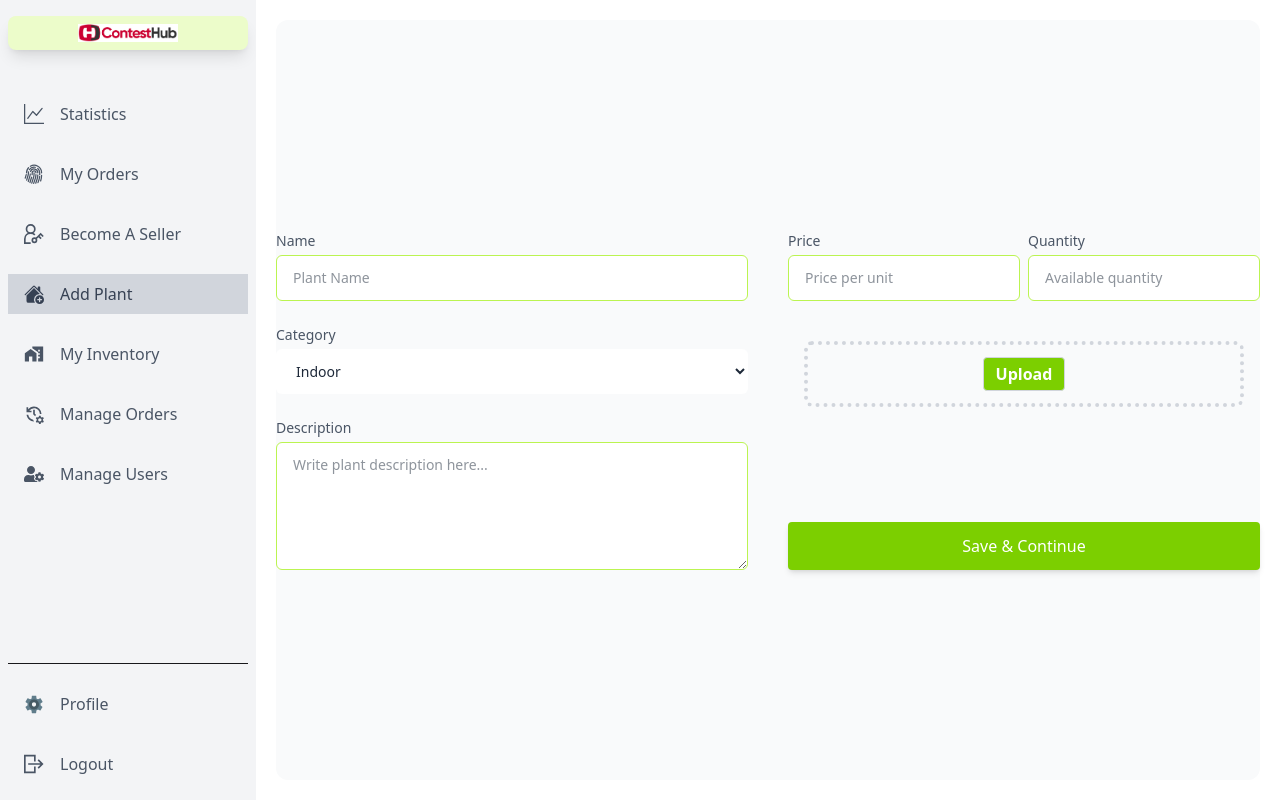
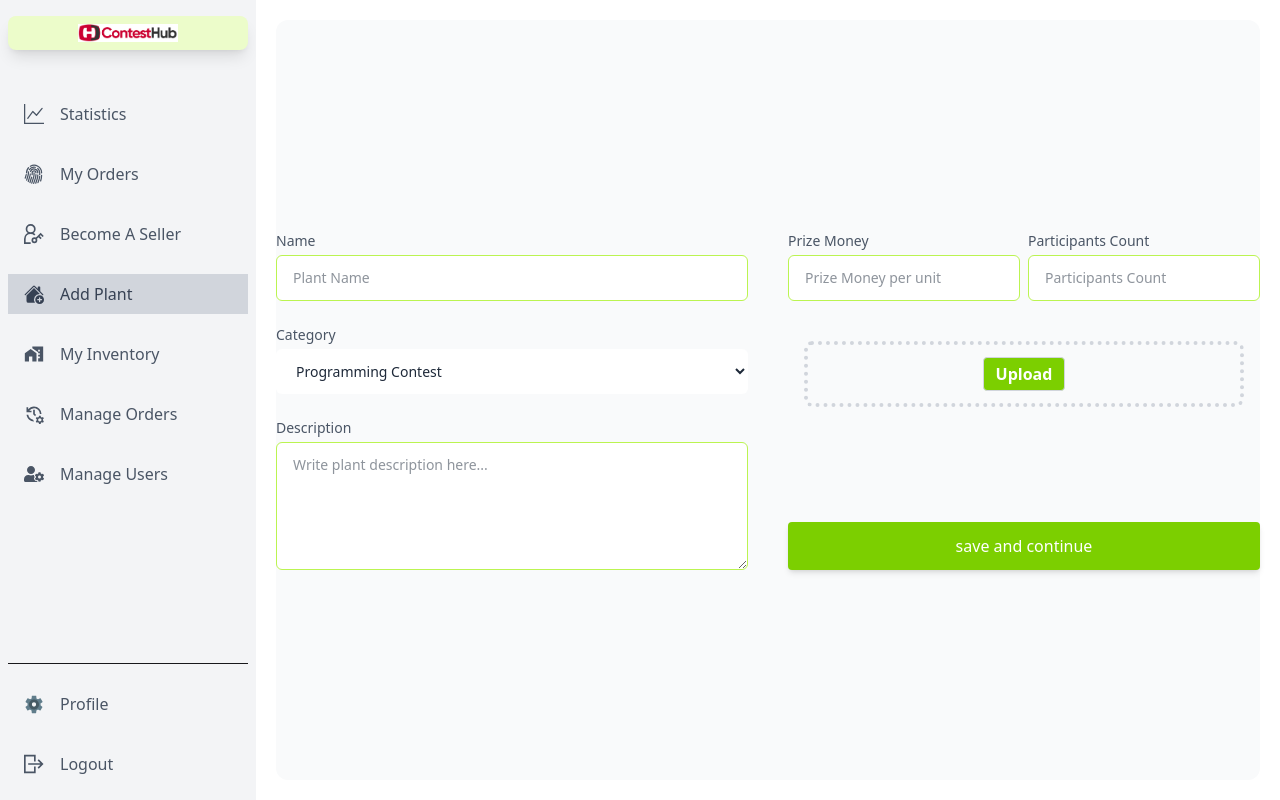
Before and after one commit to himel2535/contestHub-frontend, a React (Vite) app: page /dashboard/add-plant in a window 1280 px wide. Built offline with nearby package versions, Linux system fonts and the light colour scheme; no server answers; sample sign-in values are in the browser's storage.

Commit message:
add form with react hook form

```diff
--- a/src/components/Form/AddPlantForm.jsx
+++ b/src/components/Form/AddPlantForm.jsx
@@ -1,7 +1,87 @@
+import { useForm } from 'react-hook-form'
+import { imageUpload } from '../../utils'
+import useAuth from '../../hooks/useAuth'
+// import axios from 'axios'
+// import { useMutation } from '@tanstack/react-query'
+import LoadingSpinner from '../Shared/LoadingSpinner'
+import ErrorPage from '../../pages/ErrorPage'
+// import toast from 'react-hot-toast'
+import { TbFidgetSpinner } from 'react-icons/tb'
+
 const AddPlantForm = () => {
+  const { user } = useAuth()
+
+  // useMutation hook useCase (POST || PUT || PATCH || DELETE)
+  // const {
+  //   isPending,
+  //   isError,
+  //   mutateAsync,
+  //   reset: mutationReset,
+  // } = useMutation({
+  //   mutationFn: async payload =>
+  //     await axios.post(`${import.meta.env.VITE_API_URL}/plants`, payload),
+  //   onSuccess: data => {
+  //     console.log(data)
+  //     // show toast
+  //     toast.success('Plant Added successfully')
+  //     // navigate to my inventory page
+  //     mutationReset()
+  //     // Query key invalidate
+  //   },
+  //   onError: error => {
+  //     console.log(error)
+  //   },
+  //   onMutate: payload => {
+  //     console.log('I will post this data--->', payload)
+  //   },
+  //   onSettled: (data, error) => {
+  //     console.log('I am from onSettled--->', data)
+  //     if (error) console.log(error)
+  //   },
+  //   retry: 3,
+  // })
+
+  // React Hook Form
+  const {
+    register,
+    handleSubmit,
+    formState: { errors },
+    // reset,
+  } = useForm()
+
+  const onSubmit = async data => {
+    const { name, description, participantsCount,prizeMoney, category, image } = data
+    const imageFile = image[0]
+
+    try {
+      const imageUrl = await imageUpload(imageFile)
+      const contestData = {
+        image: imageUrl,
+        name,
+        description,
+        participantsCount: Number(participantsCount),
+        prizeMoney: Number(prizeMoney),
+        category,
+        contestCreator: {
+          image: user?.photoURL,
+          name: user?.displayName,
+          email: user?.email,
+        },
+      }
+      console.table(contestData)
+      // await axios.post(`${import.meta.env.VITE_API_URL}/plants`, plantData),
+      // await mutateAsync(plantData)
+      // reset()
+    } catch (err) {
+      console.log(err)
+    }
+  }
+
+  // if (isPending) return <LoadingSpinner />
+  // if (isError) return <ErrorPage />
   return (
     <div className='w-full min-h-[calc(100vh-40px)] flex flex-col justify-center items-center text-gray-800 rounded-xl bg-gray-50'>
-      <form>
+      <form onSubmit={handleSubmit(onSubmit)}>
         <div className='grid grid-cols-1 lg:grid-cols-2 gap-10'>
           <div className='space-y-6'>
             {/* Name */}
@@ -11,12 +91,23 @@ const AddPlantForm = () => {
               </label>
               <input
                 className='w-full px-4 py-3 text-gray-800 border border-lime-300 focus:outline-lime-500 rounded-md bg-white'
-                name='name'
                 id='name'
                 type='text'
                 placeholder='Plant Name'
-                required
+                {...register('name', {
+                  required: 'Name is required',
+                  maxLength: {
+                    value: 20,
+                    message: 'Name cannot be too long',
+                  },
+                })}
               />
+
+              {errors.name && (
+                <p className='text-xs text-red-500 mt-1'>
+                  {errors.name.message}
+                </p>
+              )}
             </div>
             {/* Category */}
             <div className='space-y-1 text-sm'>
@@ -27,12 +118,19 @@ const AddPlantForm = () => {
                 required
                 className='w-full px-4 py-3 border-lime-300 focus:outline-lime-500 rounded-md bg-white'
                 name='category'
+                {...register('category', { required: 'Category is required' })}
               >
-                <option value='Indoor'>Indoor</option>
-                <option value='Outdoor'>Outdoor</option>
-                <option value='Succulent'>Succulent</option>
-                <option value='Flowering'>Flowering</option>
+                {/* design contests, article writing, business ideas, gaming reviews, */}
+                <option value='Indoor'>Programming Contest</option>
+                <option value='Outdoor'>Design Contest</option>
+                <option value='Succulent'>Gaming Contest</option>
+                <option value='Flowering'>Article Writing</option>
               </select>
+              {errors.category && (
+                <p className='text-xs text-red-500 mt-1'>
+                  {errors.category.message}
+                </p>
+              )}
             </div>
             {/* Description */}
             <div className='space-y-1 text-sm'>
@@ -45,40 +143,62 @@ const AddPlantForm = () => {
                 placeholder='Write plant description here...'
                 className='block rounded-md focus:lime-300 w-full h-32 px-4 py-3 text-gray-800  border border-lime-300 bg-white focus:outline-lime-500 '
                 name='description'
+                {...register('description', {
+                  required: 'Description is required',
+                })}
               ></textarea>
+              {errors.description && (
+                <p className='text-xs text-red-500 mt-1'>
+                  {errors.description.message}
+                </p>
+              )}
             </div>
           </div>
           <div className='space-y-6 flex flex-col'>
-            {/* Price & Quantity */}
+            {/* Prize Money & participants Counts */}
             <div className='flex justify-between gap-2'>
-              {/* Price */}
+              {/* Prize Money */}
               <div className='space-y-1 text-sm'>
-                <label htmlFor='price' className='block text-gray-600 '>
-                  Price
+                <label htmlFor='prizeMoney' className='block text-gray-600 '>
+                  Prize Money
                 </label>
                 <input
                   className='w-full px-4 py-3 text-gray-800 border border-lime-300 focus:outline-lime-500 rounded-md bg-white'
-                  name='price'
-                  id='price'
+                  id='prizeMoney'
                   type='number'
-                  placeholder='Price per unit'
-                  required
+                  placeholder='Prize Money per unit'
+                  {...register('prizeMoney', {
+                    required: 'Prize Money is required',
+                    min: { value: 0, message: 'Prize Money must be positive' },
+                  })}
                 />
+                {errors.prizeMoney && (
+                  <p className='text-xs text-red-500 mt-1'>
+                    {errors.prizeMoney.message}
+                  </p>
+                )}
               </div>
 
-              {/* Quantity */}
+              {/* Participants Count */}
               <div className='space-y-1 text-sm'>
-                <label htmlFor='quantity' className='block text-gray-600'>
-                  Quantity
+                <label htmlFor='participantsCount' className='block text-gray-600'>
+                  Participants Count
                 </label>
                 <input
                   className='w-full px-4 py-3 text-gray-800 border border-lime-300 focus:outline-lime-500 rounded-md bg-white'
-                  name='quantity'
-                  id='quantity'
+                  id='participantsCount'
                   type='number'
-                  placeholder='Available quantity'
-                  required
+                  placeholder='Participants Count'
+                  {...register('participantsCount', {
+                    required: 'Participants Count is required',
+                    min: { value: 0, message: 'Participants Count must be Positive' },
+                  })}
                 />
+                {errors.participantsCount && (
+                  <p className='text-xs text-red-500 mt-1'>
+                    {errors.participantsCount.message}
+                  </p>
+                )}
               </div>
             </div>
             {/* Image */}
@@ -93,7 +213,15 @@ const AddPlantForm = () => {
                       id='image'
                       accept='image/*'
                       hidden
+                      {...register('image', {
+                        required: 'Image is required',
+                      })}
                     />
+                    {errors.image && (
+                      <p className='text-xs text-red-500 mt-1'>
+                        {errors.image.message}
+                      </p>
+                    )}
                     <div className='bg-lime-500 text-white border border-gray-300 rounded font-semibold cursor-pointer p-1 px-3 hover:bg-lime-500'>
                       Upload
                     </div>
@@ -107,7 +235,12 @@ const AddPlantForm = () => {
               type='submit'
               className='w-full cursor-pointer p-3 mt-5 text-center font-medium text-white transition duration-200 rounded shadow-md bg-lime-500 '
             >
-              Save & Continue
+              {/* {isPending ? (
+                <TbFidgetSpinner className='animate-spin m-auto' />
+              ) : (
+                'Save & Continue'
+              )} */}
+              save and continue
             </button>
           </div>
         </div>
```
